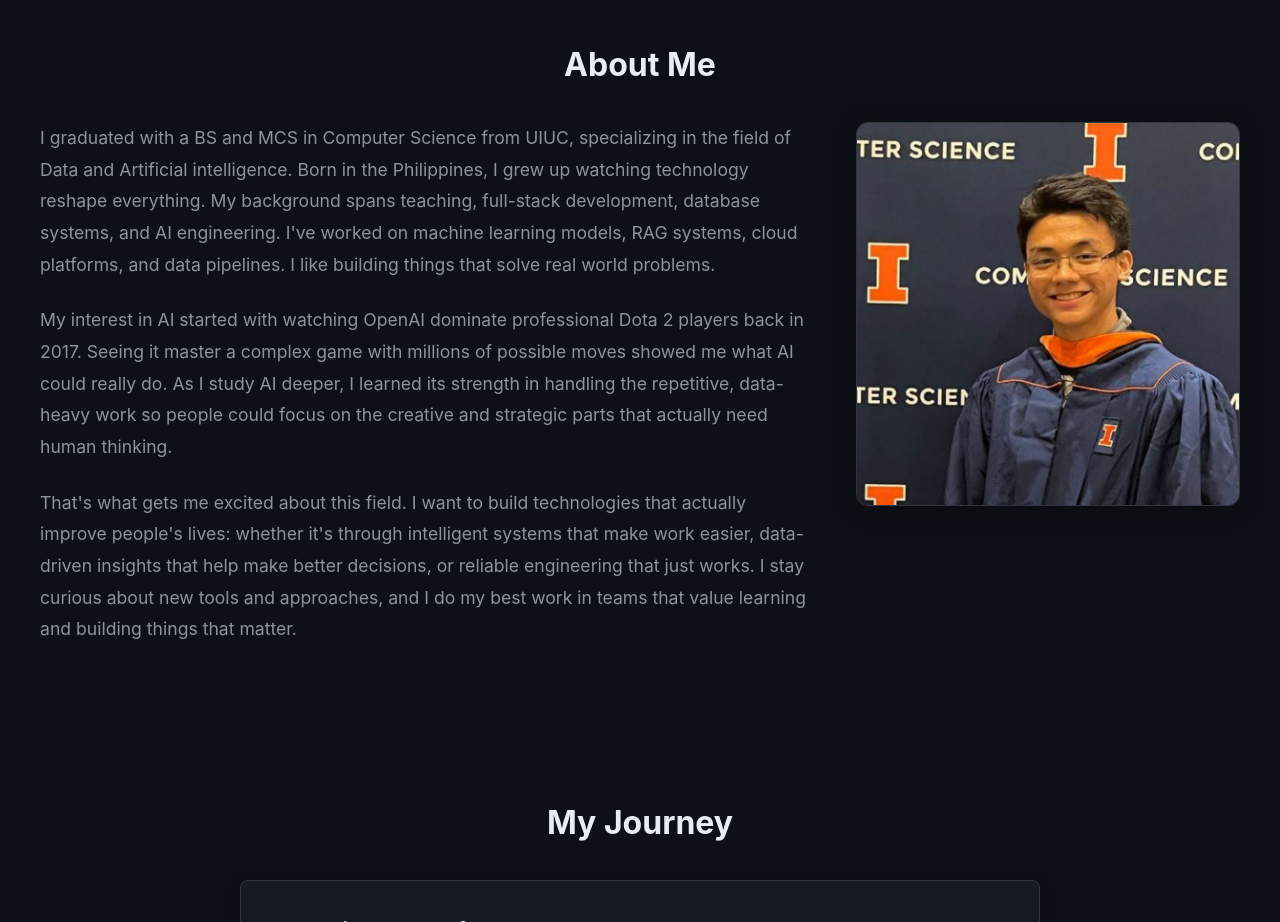
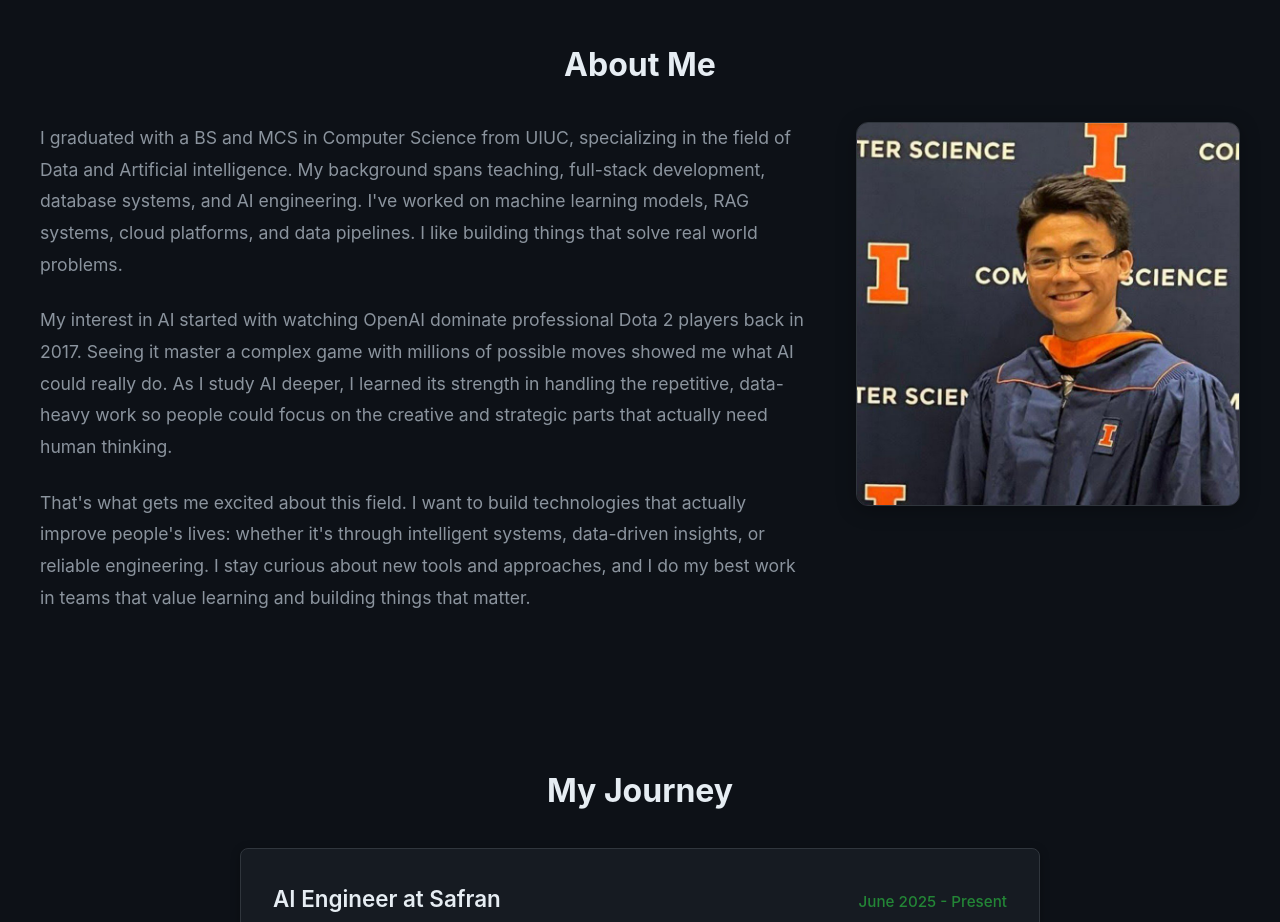
Before and after one commit to richwellp/richwellp.github.io, a Vue app in the folder frontend/: page / in a window 1280 px wide. Shown: the part 820-1742 px from the top of the page. Built offline with nearby package versions, Linux system fonts and the light colour scheme.

Commit message:
Changed about me

```diff
--- a/frontend/src/views/AboutMe.vue
+++ b/frontend/src/views/AboutMe.vue
@@ -30,9 +30,8 @@
           <div class="story-text">
             <p>
               I graduated with a BS and MCS in Computer Science from UIUC, specializing in the field of Data and Artificial intelligence.
-              Born in the Philippines, I grew up watching technology reshape everything. My background spans teaching, full-stack development,
-              database systems, and AI engineering. I've worked on machine learning models, RAG systems, cloud platforms,
-              and data pipelines. I like building things that solve real world problems.
+              My background spans teaching, full-stack development, database systems, and AI engineering. I've worked on machine learning models,
+              RAG systems, cloud platforms, and data pipelines. I like building things that solve real world problems.
             </p>
             <p>
               My interest in AI started with watching OpenAI dominate professional Dota 2 players back in 2017.
@@ -42,9 +41,8 @@
             </p>
             <p>
               That's what gets me excited about this field. I want to build technologies that actually improve
-              people's lives: whether it's through intelligent systems that make work easier, data-driven insights
-              that help make better decisions, or reliable engineering that just works. I stay curious about new
-              tools and approaches, and I do my best work in teams that value learning and building things that matter.
+              people's lives: whether it's through intelligent systems, data-driven insights, or reliable engineering.
+              I stay curious about new tools and approaches, and I do my best work in teams that value learning and building things that matter.
             </p>
           </div>
           <div class="story-images">
```
